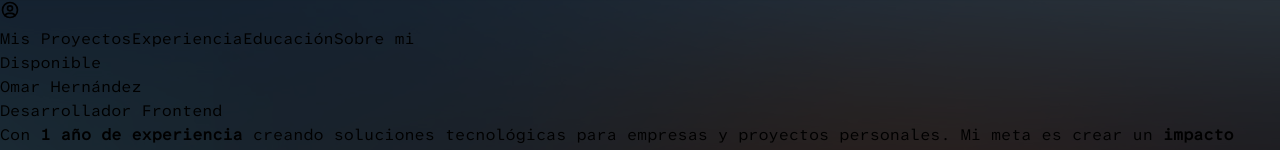
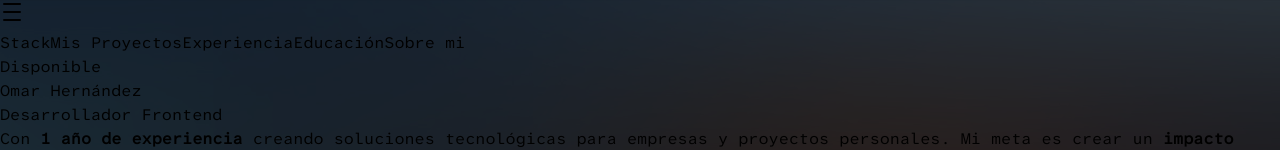
Before and after one commit to omar15hr/Portafolio, a React (Vite) app: page / in a window 1280 px wide. Shown: the top 150 px of the page. Built offline with nearby package versions, Linux system fonts and the light colour scheme.

Commit message:
navbar listo

```diff
--- a/src/assets/svg/Icons.tsx
+++ b/src/assets/svg/Icons.tsx
@@ -101,9 +101,9 @@ export function Avatar({ size }: Props) {
       viewBox="0 0 24 24"
       fill="none"
       stroke="currentColor"
-      stroke-width="2"
-      stroke-linecap="round"
-      stroke-linejoin="round"
+      strokeWidth="2"
+      strokeLinecap="round"
+      strokeLinejoin="round"
       className="icon icon-tabler icons-tabler-outline icon-tabler-user-circle"
     >
       <path stroke="none" d="M0 0h24v24H0z" fill="none" />
@@ -113,3 +113,45 @@ export function Avatar({ size }: Props) {
     </svg>
   );
 }
+
+export function Baseline({ size }: Props) {
+  return (
+    <svg
+      xmlns="http://www.w3.org/2000/svg"
+      width={size}
+      height={size}
+      viewBox="0 0 24 24"
+      fill="none"
+      stroke="currentColor"
+      strokeWidth="2"
+      strokeLinecap="round"
+      strokeLinejoin="round"
+      className="icon icon-tabler icons-tabler-outline icon-tabler-baseline-density-medium"
+    >
+      <path stroke="none" d="M0 0h24v24H0z" fill="none" />
+      <path d="M4 20h16" />
+      <path d="M4 12h16" />
+      <path d="M4 4h16" />
+    </svg>
+  );
+}
+export function X({ size }: Props) {
+  return (
+    <svg
+      xmlns="http://www.w3.org/2000/svg"
+      width={size}
+      height={size}
+      viewBox="0 0 24 24"
+      fill="none"
+      stroke="currentColor"
+      strokeWidth="2"
+      strokeLinecap="round"
+      strokeLinejoin="round"
+      className="icon icon-tabler icons-tabler-outline icon-tabler-x"
+    >
+      <path stroke="none" d="M0 0h24v24H0z" fill="none" />
+      <path d="M18 6l-12 12" />
+      <path d="M6 6l12 12" />
+    </svg>
+  );
+}
--- a/src/components/Education.tsx
+++ b/src/components/Education.tsx
@@ -2,7 +2,7 @@ import { Ballpen } from "../assets/svg/Icons";
 
 export const Education = () => {
   return (
-    <section className="p-8 max-w-screen-xl mx-auto" id="about">
+    <section className="p-8 max-w-screen-xl mx-auto" id="education">
       <div className="flex flex-row gap-2 items-center justify-center text-[#598392] mb-8">
         <Ballpen size={50} />
         <h1 className=" font-bold text-3xl sm:text-4xl md:text-5xl text-center">
--- a/src/components/Header.tsx
+++ b/src/components/Header.tsx
@@ -4,7 +4,7 @@ import { RightArrow } from "../assets/svg/navbar/RightArrow";
 
 export function Header() {
   return (
-    <header className="">
+    <div className="">
       <div className="">
         <span className="">
           Disponible
@@ -54,6 +54,6 @@ export function Header() {
           className="header-image"
         />
       </div>
-    </header>
+    </div>
   );
 }
--- a/src/components/Navbar.tsx
+++ b/src/components/Navbar.tsx
@@ -1,98 +1,88 @@
-import { useState } from "react";
-import { useScroll } from "../hooks/useScroll";
-import { Dialog } from "@headlessui/react";
-import { Avatar } from "../assets/svg/Icons";
-
-const LINKS = [
-  { href: "#misproyectos", section: "projects", name: "Mis Proyectos" },
-  { href: "#experiencia", section: "experience", name: "Experiencia" },
-  { href: "#education", section: "education", name: "Educación" },
-  { href: "#contacto", section: "about", name: "Sobre mi" },
-];
+import { useState } from 'react';
+import { Dialog, DialogPanel } from '@headlessui/react';
+import { Baseline, X } from "../assets/svg/Icons";
+import "./Navbar.css";
 
 function Navbar() {
-  const { hasBackground } = useScroll();
   const [mobileMenuOpen, setMobileMenuOpen] = useState(false);
+
+  const LINKS = [
+    { name: 'Stack', section: 'stack' },
+    { name: 'Mis Proyectos', section: 'projects' },
+    { name: 'Experiencia', section: 'experience' },
+    { name: 'Educación', section: 'education' },
+    { name: 'Sobre mi', section: 'about' },
+  ];
 
   const scrollToSection = (section: string) => {
     const element = document.getElementById(section);
     if (element) {
       element.scrollIntoView({ behavior: "smooth" });
     }
+    setMobileMenuOpen(false);
   };
 
-  const moveStyle =
-    "bg-black bg-opacity-60 rounded-xl backdrop-blur-lg border-1 opacity-80 text-[#F5E8C7]";
-
   return (
-    <header className="sticky inset-x-0 top-0 z-40 bg-black bg-opacity-30 rounded-xl backdrop-blur-lg text-white">
-      <nav
-        className={`flex flex-row items-center justify-center p-6 top-0 z-50 transition-colors duration-300 ${
-          hasBackground ? moveStyle : "bg-transparent"
-        }`}
-      >
-        {/* Botón de menú para móviles */}
+    <header className="sticky inset-x-0 top-0 z-50 bg-black bg-opacity-30 rounded-xl backdrop-blur-lg">
+      <nav className="flex items-center justify-between p-6 lg:px-8">
         <div className="flex lg:hidden">
           <button
             type="button"
             onClick={() => setMobileMenuOpen(true)}
-            className="-m-2.5 inline-flex items-center justify-center rounded-md p-2.5 text-white"
+            className="-m-2.5 inline-flex items-center justify-center rounded-md p-2.5 text-[#F5E8C7]"
           >
-            <Avatar size={20} />
+            <Baseline size={24} />
           </button>
         </div>
-
-        {/* Links del navbar en pantallas grandes */}
-        <div className="hidden lg:flex lg:gap-x-12">
-          {LINKS.map((link) => (
+        <div className="hidden lg:flex lg:gap-x-12 justify-center w-full">
+          {LINKS.map((item) => (
             <a
-              key={link.section}
-              href={link.href}
-              className="text-sm font-semibold text-white hover:text-[#F2A365] transition-all"
-              onClick={() => scrollToSection(link.section)}
+              key={item.name}
+              href={`#${item.section}`}
+              onClick={(e) => {
+                e.preventDefault();
+                scrollToSection(item.section);
+              }}
+              className="text-sm/6 font-semibold text-[#F5E8C7] hover:text-[#F2A365]"
             >
-              {link.name}
+              {item.name}
             </a>
           ))}
         </div>
       </nav>
 
-      {/* Menú móvil (Dialog) */}
       <Dialog open={mobileMenuOpen} onClose={setMobileMenuOpen} className="lg:hidden">
-        <div className="fixed inset-0 z-50 bg-black bg-opacity-50" />
-        <Dialog.Panel className="fixed inset-y-0 right-0 z-50 w-full bg-white px-6 py-6 sm:max-w-sm sm:ring-1 sm:ring-gray-900/10">
+        <div className="fixed inset-0 z-50" />
+        <DialogPanel className="fixed inset-y-0 right-0 z-50 w-full overflow-y-auto bg-black bg-opacity-30 rounded-xl backdrop-blur-lg px-6 py-6 sm:max-w-sm sm:ring-1 sm:ring-gray-900/10">
           <div className="flex items-center justify-between">
-
             <button
               type="button"
               onClick={() => setMobileMenuOpen(false)}
-              className="-m-2.5 rounded-md p-2.5 text-gray-700"
+              className="-m-2.5 rounded-md p-2.5 text-white"
             >
-              <Avatar size={20} />
+              <X size={24} />
             </button>
           </div>
-
-          {/* Links del menú móvil */}
           <div className="mt-6 flow-root">
             <div className="-my-6 divide-y divide-gray-500/10">
               <div className="space-y-2 py-6">
-                {LINKS.map((link) => (
+                {LINKS.map((item) => (
                   <a
-                    key={link.name}
-                    href={link.href}
-                    className="-mx-3 block rounded-lg px-3 py-2 text-base font-semibold text-gray-900 hover:bg-gray-50"
-                    onClick={() => {
-                      scrollToSection(link.section);
-                      setMobileMenuOpen(false); // Cierra el menú móvil al hacer clic
+                    key={item.name}
+                    href={`#${item.section}`}
+                    onClick={(e) => {
+                      e.preventDefault();
+                      scrollToSection(item.section);
                     }}
+                    className="-mx-3 block rounded-lg px-3 py-2 text-base/7 font-semibold text-white hover:text-[#F2A365]"
                   >
-                    {link.name}
+                    {item.name}
                   </a>
                 ))}
               </div>
             </div>
           </div>
-        </Dialog.Panel>
+        </DialogPanel>
       </Dialog>
     </header>
   );
```
Also changed, not shown: src/components/Navbar.css (added).
